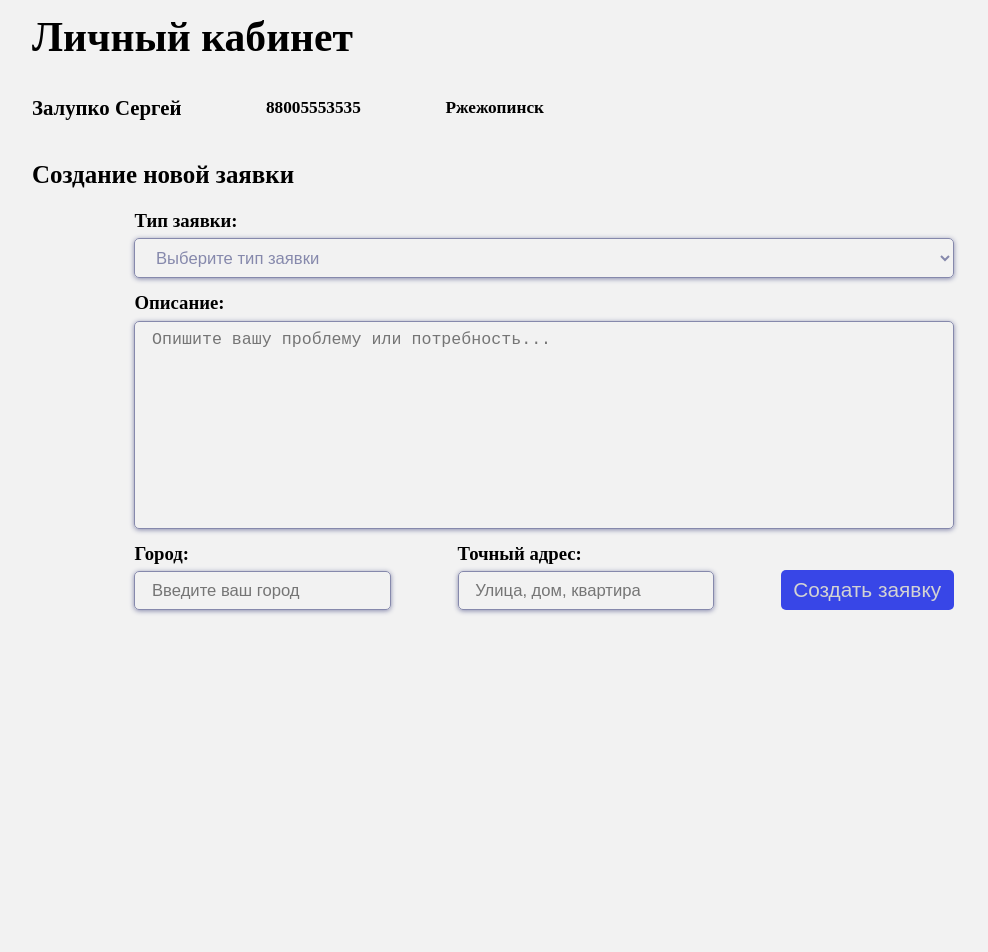
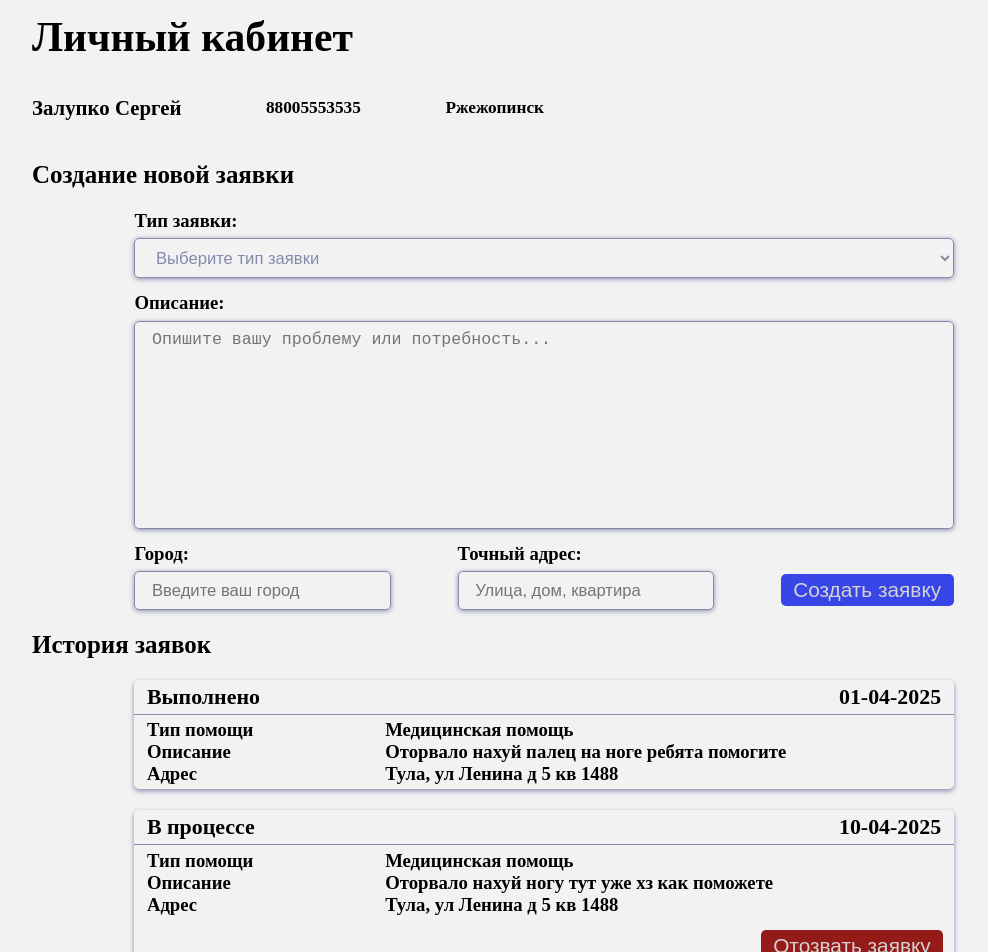
Before and after one commit to Novice2022/hack-404-samovara, a React (Vite) app in the folder frontend/: page /lk in a window 1280 px wide. Shown: the top 952 px of the page, without its empty margins (96-1084 px from the left). Before the commit the page ends 800 px from the top, so only its background shows below. Built offline with nearby package versions, Linux system fonts and the light colour scheme.

Commit message:
first day coding frontend

```diff
--- a/frontend/src/components/lk/lk.module.scss
+++ b/frontend/src/components/lk/lk.module.scss
@@ -1,3 +1,9 @@
+@mixin f-center-between{
+    display: flex;
+    align-items: center;
+    justify-content: space-between;
+}
+
 .container{
     width: 80%;
     margin: 0 auto;
@@ -5,10 +11,11 @@
         font-size: calc(var(--index) * 2);
         line-height: 180%;
     }
+    h2{
+        font-size: calc(var(--index) * 1.2);
+    }
     .info{
-        display: flex;
-        justify-content: space-between;
-        align-items: center;
+        @include f-center-between();
         font-size: calc(var(--index) * 1);
         width: 50%;
         margin-top: calc(var(--index) * 1);
@@ -30,8 +37,7 @@
                 gap: calc(var(--index) * .3);
             }
             &__linewrapper{
-                display: flex;
-                justify-content: space-between;
+                @include f-center-between();
             }
             &__label{
                 font-weight: bold;
@@ -61,4 +67,44 @@
             }
         }
     }
+    .bids{
+        width: 80%;
+        margin: calc(var(--index) * 1) auto;
+        font-size: calc(var(--index) * .9);
+        .bid{
+            width: 100%;
+            border-radius: 5px;
+            box-shadow: #8689AC 0 2px 5px;
+            margin-bottom: calc(var(--index) * 1);
+            display: flex;
+            flex-direction: column;
+            align-items: flex-end;
+            &__header{
+                @include f-center-between();
+                border-bottom: 1px solid #8689AC;
+                width: 100%;
+                padding: calc(var(--index) * .2) calc(var(--index) * .6);
+            }
+            &__info{
+                width: 100%;
+                padding: calc(var(--index) * .2) calc(var(--index) * .6);
+                &__wrapper{
+                    @include f-center-between();
+                    &__data{
+                        width: 70%;
+                    }
+                }
+            }
+            &__cancelBtn{
+                margin: calc(var(--index) * .5);
+                width: fit-content;
+                border: none;
+                color: var(--white-text);
+                font-size: calc(var(--index) * 1);
+                background-color: var(--red-btn);
+                border-radius: 5px;
+                padding: calc(var(--index) * .2) calc(var(--index) * .6);
+            }
+        }
+    }
 }
--- a/frontend/src/components/lk/lkVeteran.jsx
+++ b/frontend/src/components/lk/lkVeteran.jsx
@@ -109,6 +109,34 @@ const CreateBid = () => {
     );
 };
 
+const Bid = ({bid}) =>{
+    return(
+        <div className={s.bid}>
+            <div className={s.bid__header}>
+                <h3 className={s.bid__status}>{bid.status}</h3>
+                <h3 className={s.bid__fate}>{bid.createdAt}</h3>
+            </div>
+            <div className={s.bid__info}>
+                <div className={s.bid__info__wrapper}>
+                    <h4>Тип помощи</h4>
+                    <h4 className={s.bid__info__wrapper__data}>{bid.type}</h4>
+                </div>
+                <div className={s.bid__info__wrapper}>
+                    <h4>Описание</h4>
+                    <h4 className={s.bid__info__wrapper__data}>{bid.description}</h4>
+                </div>
+                <div className={s.bid__info__wrapper}>
+                    <h4>Адрес</h4>
+                    <h4 className={s.bid__info__wrapper__data}>{bid.from}</h4>
+                </div>
+            </div>
+            {bid.status != "Выполнено" && (
+                <button className={s.bid__cancelBtn}>Отозвать заявку</button>
+            )}
+        </div>
+    )
+}
+
 const LkVeteran = () =>{
 
     const veteran = {
@@ -119,6 +147,22 @@ const LkVeteran = () =>{
         city: "Ржежопинск"
     }
 
+    const bids = [
+        {
+            type: 'Медицинская помощь',
+            description: 'Оторвало нахуй палец на ноге ребята помогите',
+            from: 'Тула, ул Ленина д 5 кв 1488',
+            status: 'Выполнено',
+            createdAt: '01-04-2025',
+        },
+        {
+            type: 'Медицинская помощь',
+            description: 'Оторвало нахуй ногу тут уже хз как поможете',
+            from: 'Тула, ул Ленина д 5 кв 1488',
+            status: 'В процессе',
+            createdAt: '10-04-2025',
+        }
+    ]
     return(
         <section className={s.container}>
             <h1>
@@ -132,6 +176,12 @@ const LkVeteran = () =>{
                 <h5 className={s.city}>{veteran.city}</h5>
             </div>
             <CreateBid />
+            <h2>История заявок</h2>
+            <div className={s.bids}>
+                {bids.map((item, key) =>(
+                    <Bid bid={item} key={key}/>
+                ))}
+            </div>
         </section>
     )
 }
--- a/frontend/src/index.scss
+++ b/frontend/src/index.scss
@@ -7,6 +7,10 @@
 
 body{
     background-color: #f2f2f2;
+}
+
+button{
+    cursor: pointer;
 }
 
 button:disabled{
```
